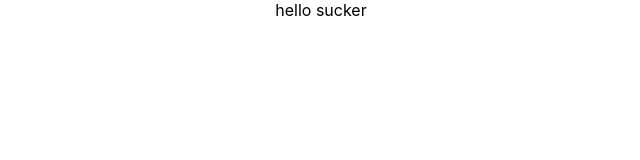
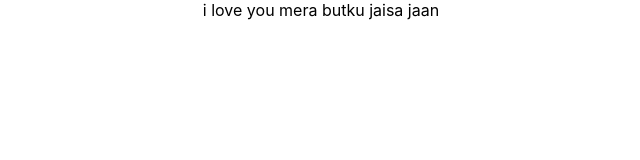
Before and after one commit to Kkrish7654/ecommerce-react, a React (Create React App) app: page / in a window 1280 px wide. Shown: the top 160 px of the page, without its empty margins (319-959 px from the left). Built offline with nearby package versions, Linux system fonts and the light colour scheme.

Commit message:
git commit -a

```diff
--- a/src/App.js
+++ b/src/App.js
@@ -4,7 +4,7 @@ import './App.css';
 function App() {
   return (
     <div className="App">
-          hello sucker
+         i love you mera butku jaisa jaan
     </div>
   );
 }
```
